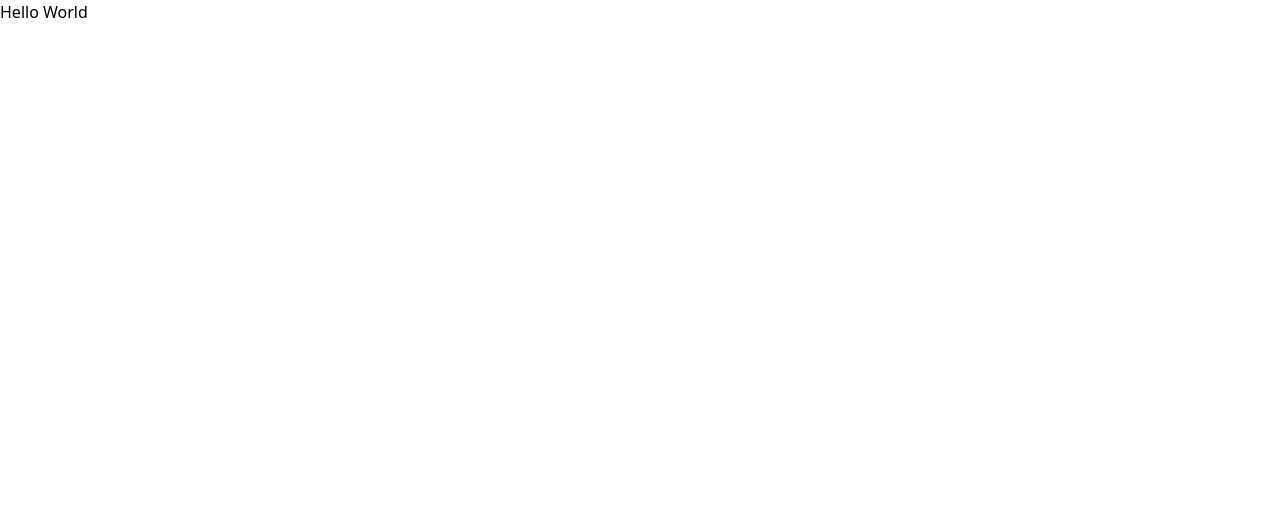
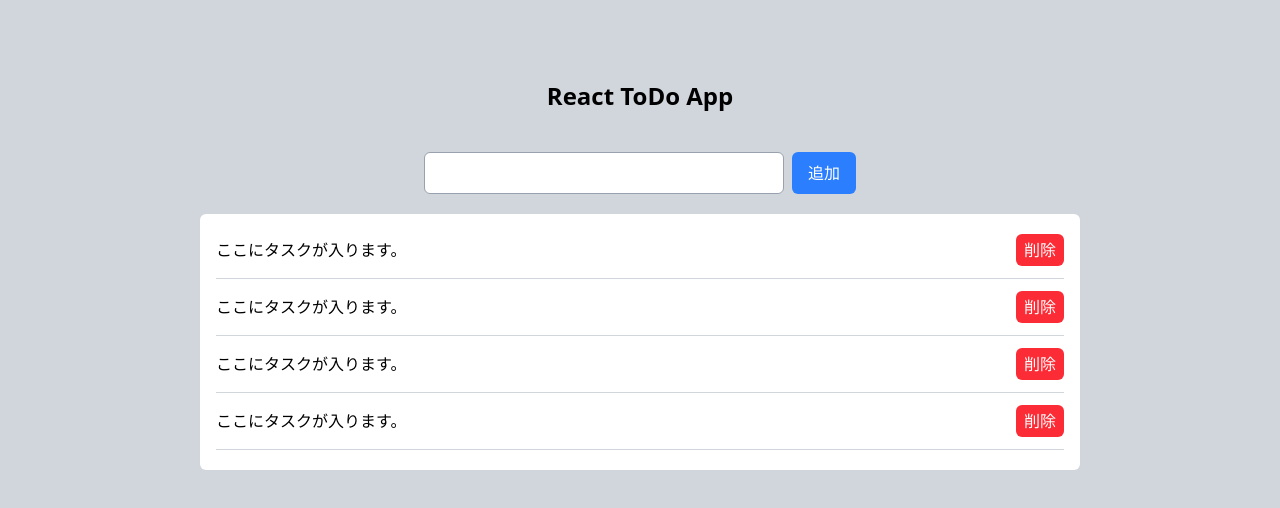
Before and after one commit to ttcaf/react-todo-app, a React (Vite) app: page / in a window 1280 px wide. Shown: the top 508 px of the page. Built offline with nearby package versions, Linux system fonts and the light colour scheme.

Commit message:
インプットエリアとアイテムのマークアップ

```diff
--- a/src/app/App.tsx
+++ b/src/app/App.tsx
@@ -1,9 +1,27 @@
 import React from 'react';
+import TodoInput from './components/TodoInput/TodoInput';
+import TodoList from './components/TodoList/TodoList';
 
 function App() {
   return (
-    <div>
-      <h1>Hello World</h1>
+    <div className="min-h-screen bg-gray-300">
+      <div className="pt-20">
+        <div className="w-full max-w-md mx-auto px-2">
+          <h1 className="text-2xl font-bold text-center">React ToDo App</h1>
+        </div>
+      </div>
+      <div className="pt-10">
+        <div className="w-full max-w-md mx-auto px-2">
+          <TodoInput />
+        </div>
+      </div>
+
+      <div className="pt-5">
+        <div className="w-full max-w-4xl mx-auto px-2">
+          <TodoList />
+        </div>
+      </div>
+
     </div>
   )
 }
--- /dev/null
+++ b/src/app/components/TodoInput/TodoInput.tsx
@@ -0,0 +1,11 @@
+import React from 'react';
+function TodoInput() {
+  return (
+    <div className="flex gap-2">
+      <input type="text" className="flex-1 p-2 rounded-md border border-gray-400 bg-white" />
+      <button type="button" className="bg-blue-500 text-white px-4 py-2 rounded-md cursor-pointer">追加</button>
+    </div>
+  )
+}
+
+export default TodoInput;
--- /dev/null
+++ b/src/app/components/TodoItem/TodoItem.tsx
@@ -0,0 +1,15 @@
+import React from 'react';
+
+function TodoItem() {
+  return (
+    <li className="w-full flex pb-3 border-b border-gray-300">
+     <span className="flex-1 pt-1">
+       ここにタスクが入ります。
+     </span>
+     <button type="button" className="bg-red-500 text-white px-2 py-1 rounded-md cursor-pointer">
+       削除
+     </button>
+   </li>
+  )
+}
+export default TodoItem;
--- /dev/null
+++ b/src/app/components/TodoList/TodoList.tsx
@@ -0,0 +1,16 @@
+import React from 'react';
+import TodoItem from '../TodoItem/TodoItem';
+
+function TodoList() {
+  return (
+    <div className="bg-white py-5 px-4 rounded-md">
+      <ul className="flex flex-col gap-3">
+        <TodoItem />
+        <TodoItem />
+        <TodoItem />
+        <TodoItem />
+      </ul>
+    </div>
+  )
+}
+export default TodoList;
```
